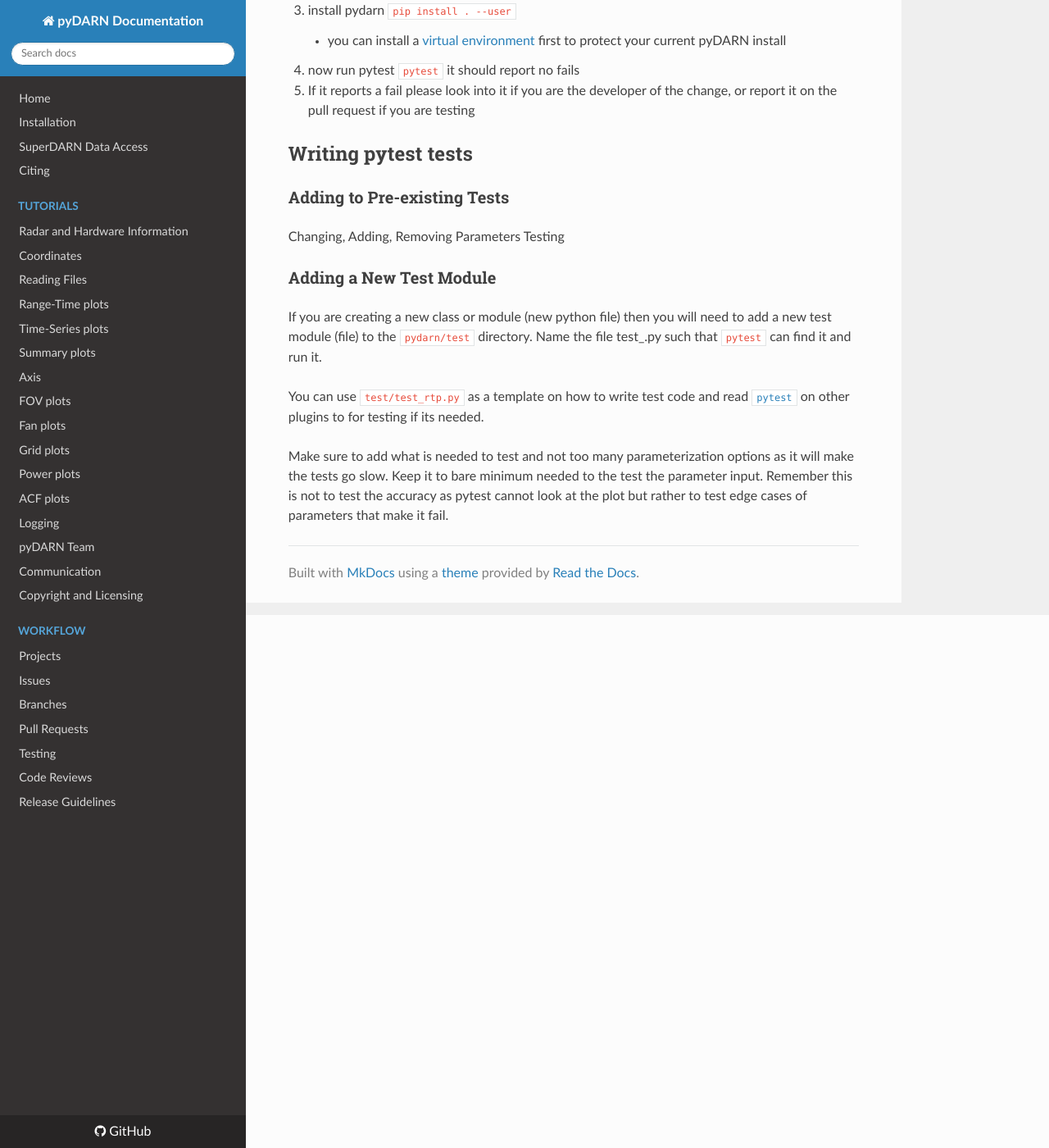
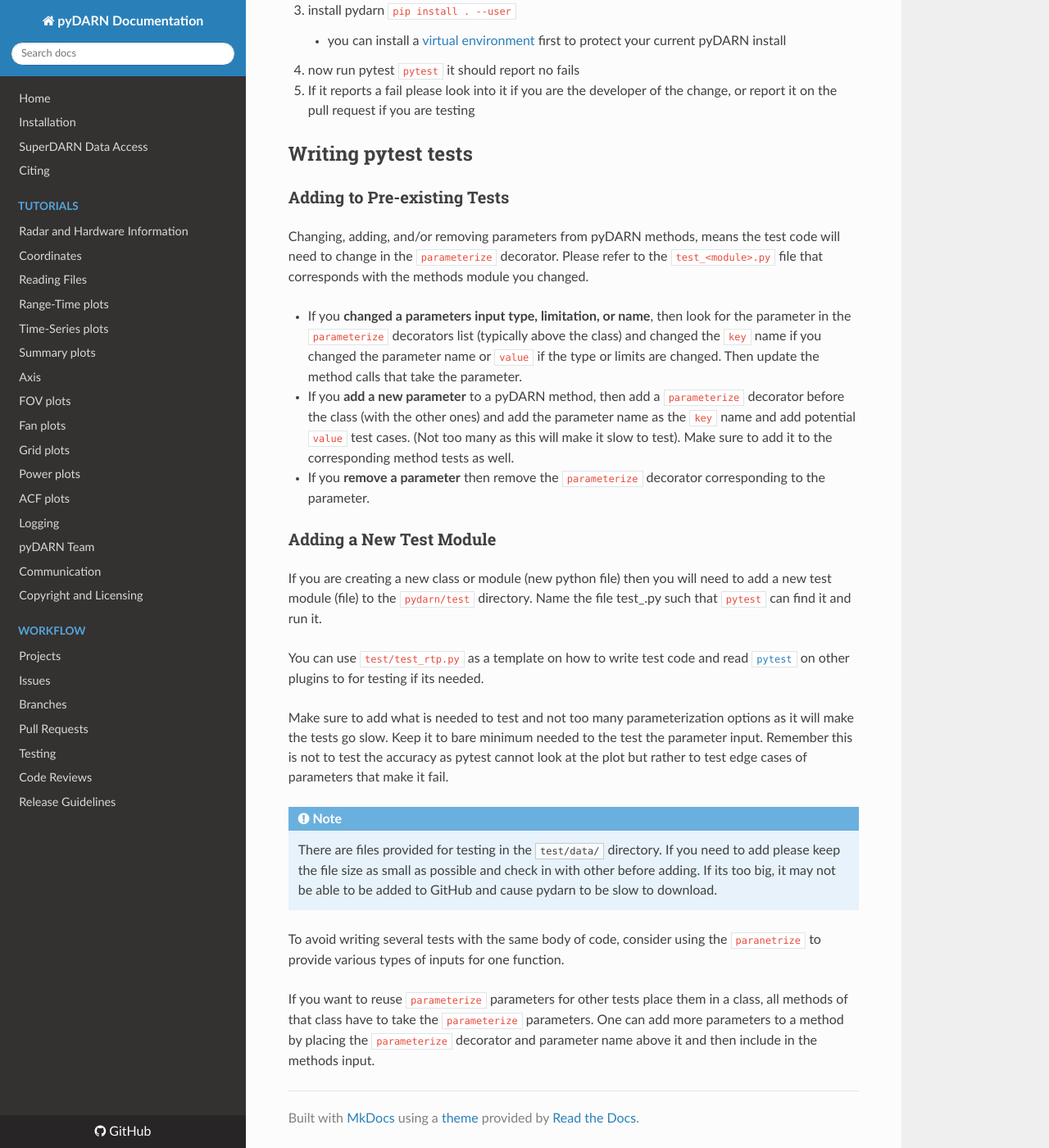
Before and after one commit to SuperDARN/pydarn, an MkDocs documentation site: the page built from docs/dev/pytest.md, in a window 1280 px wide and 1400 px high, scrolled down 650 px. Shown: the whole window at 82% size. Built offline with MkDocs 1.6.1, drawn with Linux system fonts in a browser that asks for light colours; nearby versions of some CDN libraries.

Commit message:
finished writing pytest

```diff
--- a/docs/dev/pytest.md
+++ b/docs/dev/pytest.md
@@ -37,7 +37,11 @@ Running `pytest` in pyDARN is for developers and testers that work with GitHub.
 
 ### Adding to Pre-existing Tests
 
-Changing, Adding, Removing Parameters Testing
+Changing, adding, and/or removing parameters from pyDARN methods, means the test code will need to change in the `parameterize` decorator. Please refer to the `test_<module>.py` file that corresponds with the methods module you changed.
+
+- If you **changed a parameters input type, limitation, or name**, then look for the parameter in the `parameterize` decorators list (typically above the class) and changed the `key` name if you changed the parameter name or `value` if the type or limits are changed. Then update the method calls that take the parameter.
+- If you **add a new parameter** to a pyDARN method, then add a `parameterize` decorator before the class (with the other ones) and add the parameter name as the `key` name and add potential `value` test cases. (Not too many as this will make it slow to test). Make sure to add it to the corresponding method tests as well.
+- If you **remove a parameter** then remove the `parameterize` decorator corresponding to the parameter.
 
 ### Adding a New Test Module
 
@@ -48,3 +52,10 @@ You can use `test/test_rtp.py` as a template on how to write test code and read
 
 Make sure to add what is needed to test and not too many parameterization options as it will make the tests go slow. Keep it to bare minimum needed to the test the parameter input.
 Remember this is not to test the accuracy as pytest cannot look at the plot but rather to test edge cases of parameters that make it fail.
+
+!!! Note
+    There are files provided for testing in the `test/data/` directory. If you need to add please keep the file size as small as possible and check in with other before adding. If its too big, it may not be able to be added to GitHub and cause pydarn to be slow to download.
+
+To avoid writing several tests with the same body of code, consider using the `paranetrize` to provide various types of inputs for one function.
+
+If you want to reuse `parameterize` parameters for other tests place them in a class, all methods of that class have to take the `parameterize` parameters. One can add more parameters to a method by placing the `parameterize` decorator and parameter name above it and then include in the methods input.
```
